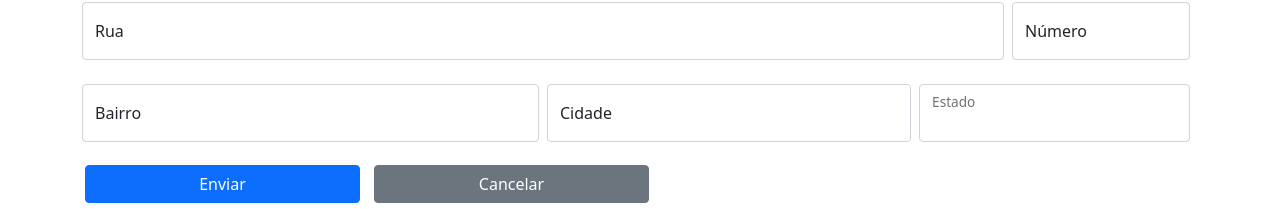
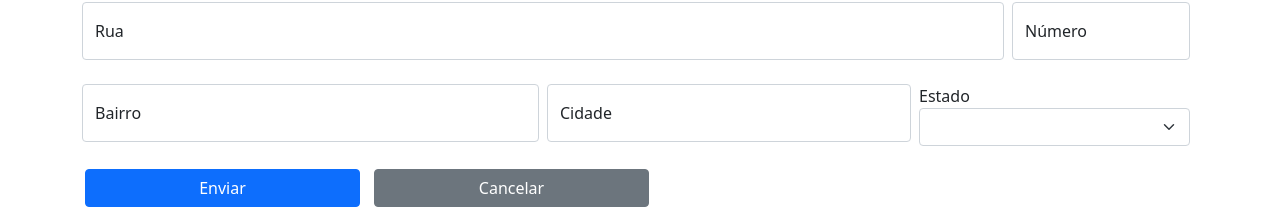
Before and after one commit to leorv/AngularCompleto, an Angular app in the folder forms/: page /dataForm in a window 1280 px wide. Shown: the part 226-435 px from the top of the page. Built offline with nearby package versions, Linux system fonts and the light colour scheme.

Commit message:
formulários reativos - combo box simples (select)

```diff
--- a/forms/src/app/data-form/data-form.component.html
+++ b/forms/src/app/data-form/data-form.component.html
@@ -85,9 +85,12 @@
         </div>
 
         <div class="col-md-3">
-            <div class="form-floating mb-3">
-                <input type="text" class="form-control" id="estado" name="estado" [ngClass]="aplicaCSSErro('endereco.estado')" formControlName="estado">
+            <div class="mb-3">
                 <label for="estado">Estado</label>
+                <select type="text" class="form-select" id="estado" name="estado" [ngClass]="aplicaCSSErro('endereco.estado')" formControlName="estado">
+                    <option *ngFor="let estado of estados | async" [value]="estado.sigla">{{ estado.nome }}</option>
+                </select>
+
                 <app-campo-control-erro [mostrarErro]="verificaInvalidTouched('endereco.estado')" msgErro="Estado é obrigatório">
                 </app-campo-control-erro>
             </div>
--- a/forms/src/app/data-form/data-form.component.ts
+++ b/forms/src/app/data-form/data-form.component.ts
@@ -1,7 +1,7 @@
-import { HttpClient } from '@angular/common/http';
-import { analyzeAndValidateNgModules } from '@angular/compiler';
 import { Component, OnInit } from '@angular/core';
 import { FormBuilder, FormControl, FormGroup, Validators } from '@angular/forms';
+import { Observable } from 'rxjs';
+import { HttpClient } from '@angular/common/http';
 import { map } from 'rxjs/operators';
 import { EstadoBr } from '../shared/models/estado-br';
 import { ConsultaCepService } from '../shared/services/consulta-cep.service';
@@ -15,7 +15,8 @@ import { DropdownService } from '../shared/services/dropdown.service';
 export class DataFormComponent implements OnInit {
 
     formulario: FormGroup = new FormGroup({});
-    estados: EstadoBr[] = [];
+    // estados: EstadoBr[] = [];
+    estados: Observable<EstadoBr[]> = new Observable();
 
     constructor(
         private formBuilder: FormBuilder,
@@ -25,21 +26,17 @@ export class DataFormComponent implements OnInit {
     ) { }
 
     ngOnInit(): void {
-        this.dropDownService.getEstadosBr()
-            .subscribe((dados: any) => {
-                this.estados = dados;
-                console.log('dados dos estados: ');
-                console.log(dados, this.estados);
-            });
+        // Não vamos fazer o subscribe aqui, o pipe async automaticamente
+        // faz o subscribe pra gente e quando ele for destruído ele também
+        // faz o unsubscribe.
+        this.estados = this.dropDownService.getEstadosBr();
 
-        /*
-        Esta é uma forma verbosa de instanciar o formulário com seus campos.
-        Há uma segunda forma, com o formBuilder.
-
-        this.formulario = new FormGroup({
-            nome: new FormControl(null),
-            email: new FormControl(null),
-        })*/
+        // this.dropDownService.getEstadosBr()
+        //     .subscribe((dados: any) => {
+        //         this.estados = dados;
+        //         console.log('dados dos estados: ');
+        //         console.log(dados, this.estados);
+        //     });
 
         this.formulario = this.formBuilder.group({
             nome: [null, Validators.required],
--- a/forms/src/app/shared/services/consulta-cep.service.ts
+++ b/forms/src/app/shared/services/consulta-cep.service.ts
@@ -1,6 +1,6 @@
 import { HttpClient } from '@angular/common/http';
 import { Injectable } from '@angular/core';
-import { map, of } from 'rxjs';
+import { map, of, tap } from 'rxjs';
 
 @Injectable({
     providedIn: 'root'
@@ -18,7 +18,7 @@ export class ConsultaCepService {
 
             if (validaCEP.test(cep)) {
                 return this.http.get(`//viacep.com.br/ws/${cep}/json`)
-                    .pipe(map((dados: any) => dados));
+                    .pipe(map((dados: any) => dados), tap(console.log));
             }
         }
         return of({});
--- a/forms/src/app/shared/services/dropdown.service.ts
+++ b/forms/src/app/shared/services/dropdown.service.ts
@@ -11,12 +11,12 @@ export class DropdownService {
 
   constructor(private http: HttpClient) { }
 
-  getEstadosBr(){
-    return this.http.get('assets/dados/estadosbr.json');
+  getEstadosBr(): Observable<EstadoBr[]>  {
+    return this.http.get<EstadoBr[]>('assets/dados/estadosbr.json');
 
         // Não funcionou:
         // .pipe(map((dados) => {
         //     dados;
-        // }));
+        // }), tap(console.log));
   }
 }
```
